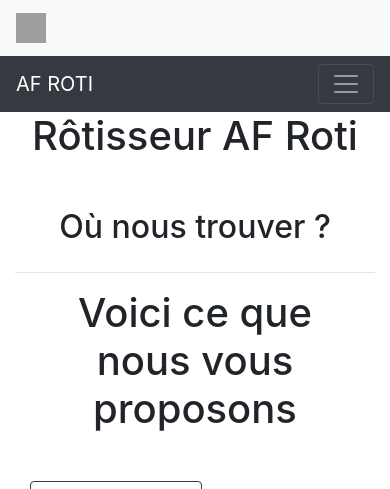
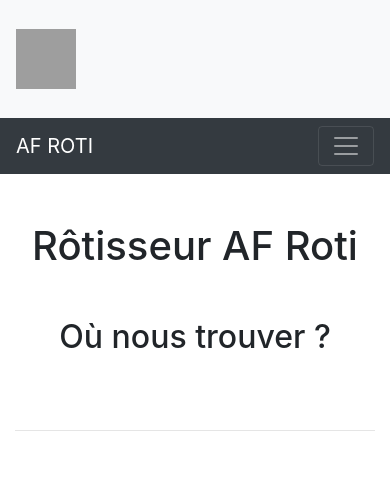
Before and after one commit to komodor8/afroti, a Django app: template personal/templates/personal/home.html in a window 390 px wide; the page is wider, and only the part inside the window is pictured. Shown: the top 489 px of that part. Run offline with Django 3.2, Linux system fonts and the light colour scheme; the template is opened without the code that fills it, so the values that code supplies are empty; some libraries are stand-ins or nearby versions; some web fonts are replaced; grey boxes are pictures that could not be loaded.

Commit message:
fix styles

```diff
--- a/personal/templates/personal/home.html
+++ b/personal/templates/personal/home.html
@@ -4,20 +4,20 @@
 
 {% block content %}
 
-<section class="section-padding">
+<section class="py-5">
     <div class="col-md-12 text-center">
-        <h1 class="header-h mb-5">Rôtisseur AF Roti</h1>
+        <h1 class="mb-5">Rôtisseur AF Roti</h1>
         <h2>Où nous trouver ?</h2>
         <div class="d-flex flex-row justify-content-around flex-wrap">
             {% for market in markets %}
-                <div class="card" style="width: 13rem;">
+                <div class="card" style="width: 15rem;">
                 <img class="card-img-top" src="{% static 'img/location.jpg' %}" alt="Card image cap">
                 <div class="card-body">
                     <h5 class="card-title">{{ market.name }}</h5>
-                    <p class="card-text">Tous les {{ market.day }}</p>
+                    <p class="card-text">De 8h à 13h</p>
                 </div>
                 <ul class="list-group list-group-flush">
-                    <li class="list-group-item">De 8h à 13h</li>
+                    <li class="list-group-item">Tous les {{ market.day }}</li>
                 </ul>
             </div>
             {% endfor %}
@@ -29,9 +29,9 @@
 </section>
 
 <hr>
-<section class="section-padding container">
+<section class="py-5 container">
     <div class="col-md-12 text-center">
-        <h1 class="header-h mb-5">Voici ce que nous vous proposons</h1>
+        <h1 class="mb-5">Voici ce que nous vous proposons</h1>
     </div>
     <div class="mb-5">
         <button
@@ -62,10 +62,10 @@
                 <div class="d-flex flex-column justify-content-between card-body g-border">
                     <div>
                         <h1 class="card-title">Poulet 3/4 personnes</h1>
-                        <h6 class="card-subtitle mb-2 text-muted"></h6>
-                        <p class="card-text"></p>
+                        <h6 class="card-subtitle mb-2 text-muted">subtitle</h6>
+                        <p class="card-text">description</p>
                     </div>
-                    <h4>Prix: 8,90 €</h4>
+                    <h4>8.90 €</h4>
                 </div>
             </div>
         </div>
--- a/personal/urls.py
+++ b/personal/urls.py
@@ -3,6 +3,7 @@ from . import views
 
 urlpatterns = [
     path('', views.IndexSplashScreen.as_view(), name='index'),
+    path('home/', views.IndexSplashScreen.as_view(), name='index'),
     path('plats-a-emporter/', views.IndexFood.as_view(), name='plats-a-emporter'),
     path('gateaux/', views.IndexCake.as_view(), name='gateaux'),
 ]
--- a/templates/base.html
+++ b/templates/base.html
@@ -24,11 +24,12 @@
     {% block content %}
 
     {% endblock content %}
+    {% include 'snippets/contact.html' %}
+
 </div>
 <!-- End Body -->
+{% include 'snippets/footer.html' %}
 
-{% include 'snippets/contact.html' %}
-{% include 'snippets/footer.html' %}
 
 
 </body>
--- a/templates/snippets/contact.html
+++ b/templates/snippets/contact.html
@@ -1,10 +1,10 @@
 {% load static %}
-<section class="section-padding bg-grey">
+<section class="py-5 bg-grey">
 
         <div class="d-flex flex-row flex-wrap">
 
-            <div class="col-md-4 d-flex flex-column align-items-center p-4">
-                <div class="col-sm-6 text-center p-3 mb-1">
+            <div class="col-lg-4 d-flex flex-column align-items-center p-4">
+                <div class="col-lg-6 text-center p-1 mb-1">
                     <img src="{% static 'img/call.png' %}" alt="" class="responsiveImageContact" max-width="100">
                 </div>
                 <div class="text-center">
@@ -13,23 +13,25 @@
                 </div>
             </div>
 
-            <div class="col-md-4 d-flex flex-column align-items-center p-4">
-                <div class="col-sm-6 text-center p-3 mb-1">
+            <div class="col-lg-4 d-flex flex-column align-items-center p-4">
+                <div class="col-lg-6 text-center p-1 mb-1">
                     <a href="https://www.facebook.com/fatima.cuisine.dijon">
                         <img src="{% static 'img/facebook.png' %}" alt="" class="responsiveImageContact" max-width="100">
                     </a>
                 </div>
                 <div class="text-center">
-                    <p>Consultez notre facebook et envoyez nous un message</p>
+                    <p>Consultez notre Facebook.</p>
+                    <p>Et envoyez nous un message !</p>
                 </div>
             </div>
 
-            <div class="col-md-4 d-flex flex-column align-items-center p-4">
-                <div class="col-sm-6 text-center p-3 mb-1">
+            <div class="col-lg-4 d-flex flex-column align-items-center p-4">
+                <div class="col-lg-6 text-center p-1 mb-1">
                     <img src="{% static 'img/vf.png' %}" alt="" class="responsiveImageContact" max-width="100">
                 </div>
                 <div class="text-center">
-                    <p>Poulet français</p>
+                    <p>Nos poulets sont 100% françaises et proviennent de producteurs locaux.</p>
+                    <p>Chaîne du froid respectée. Viandes 100% françaises.</p>
                 </div>
             </div>
 
--- a/templates/snippets/footer.html
+++ b/templates/snippets/footer.html
@@ -1,6 +1,6 @@
 {% load static %}
 <!-- Footer -->
-  <footer class="col-md-12 footer text-center">
+  <footer class="col-md-12 footer text-center py-5">
     <div class="footer-top">
         <div class="text-center">
           <div class="widget">
--- a/templates/snippets/header.html
+++ b/templates/snippets/header.html
@@ -1,28 +1,28 @@
 {% load static %}
 
-<nav class="navbar navbar-expand-lg navbar-light bg-light">
-    <a class="navbar-brand" href="/">
-        <img src="{% static 'img/vf.png' %}" width="30" height="30" class="d-inline-block align-top" alt="">
+<nav class="navbar navbar-expand-lg navbar-light bg-light py-4">
+    <a class="navbar-brand" href="/home">
+        <img src="{% static 'img/vf.png' %}" width="60" height="60" class="d-inline-block align-top" alt="">
     </a>
 
     <div class="collapse navbar-collapse" id="navbarSupportedContent">
         <ul class="navbar-nav mr-auto">
             <li class="nav-item">
-                <a class="nav-link" href="/">AF ROTI</a>
+                <a class="nav-link" href="/home">AF ROTI</a>
             </li>
         </ul>
     </div>
 </nav>
 
 <nav class="navbar navbar-expand-lg navbar-dark bg-dark sticky-top">
-  <a class="navbar-brand" href="/">AF ROTI</a>
+  <a class="navbar-brand" href="/home">AF ROTI</a>
   <button class="navbar-toggler" type="button" data-toggle="collapse" data-target="#navbarNav" aria-controls="navbarNav" aria-expanded="false" aria-label="Toggle navigation">
     <span class="navbar-toggler-icon"></span>
   </button>
   <div class="collapse navbar-collapse" id="navbarNav">
     <ul class="navbar-nav">
             <li class="nav-item">
-                <a class="nav-link" href="/">POULET ROTI</a>
+                <a class="nav-link" href="/home/">POULET ROTI</a>
             </li>
             <li class="nav-item">
                 <a class="nav-link" href="/plats-a-emporter/">PLAT A EMPORTER</a>
@@ -37,11 +37,8 @@
 <script >
     $(function(){
         var current = location.pathname;
-        console.log("current", current);
         $('.navbar-nav li a').each(function(){
             var $this = $(this);
-            console.log("$this.attr('href')", $this.attr('href'));
-            console.log("$this.attr('href').indexOf(current)", $this.attr('href').indexOf(current));
             if($this.attr('href').indexOf(current) !== -1){
                 $this.addClass('active');
             }
--- a/templates/snippets/menu.html
+++ b/templates/snippets/menu.html
@@ -1,7 +1,7 @@
-<section class="section-padding">
+<section class="py-5 container">
     <div class="row">
         <div class="col-12 mt-4">
-            <h3 class="text-center">Menu</h3>
+            <h3 class="text-center">Notre carte</h3>
             <hr class="accent my-5">
         </div>
         <div class="card-columns">
```
Also changed, not shown: personal/templates/personal/cake.html (+6 -6 lines), personal/templates/personal/food.html (+7 -7 lines).
